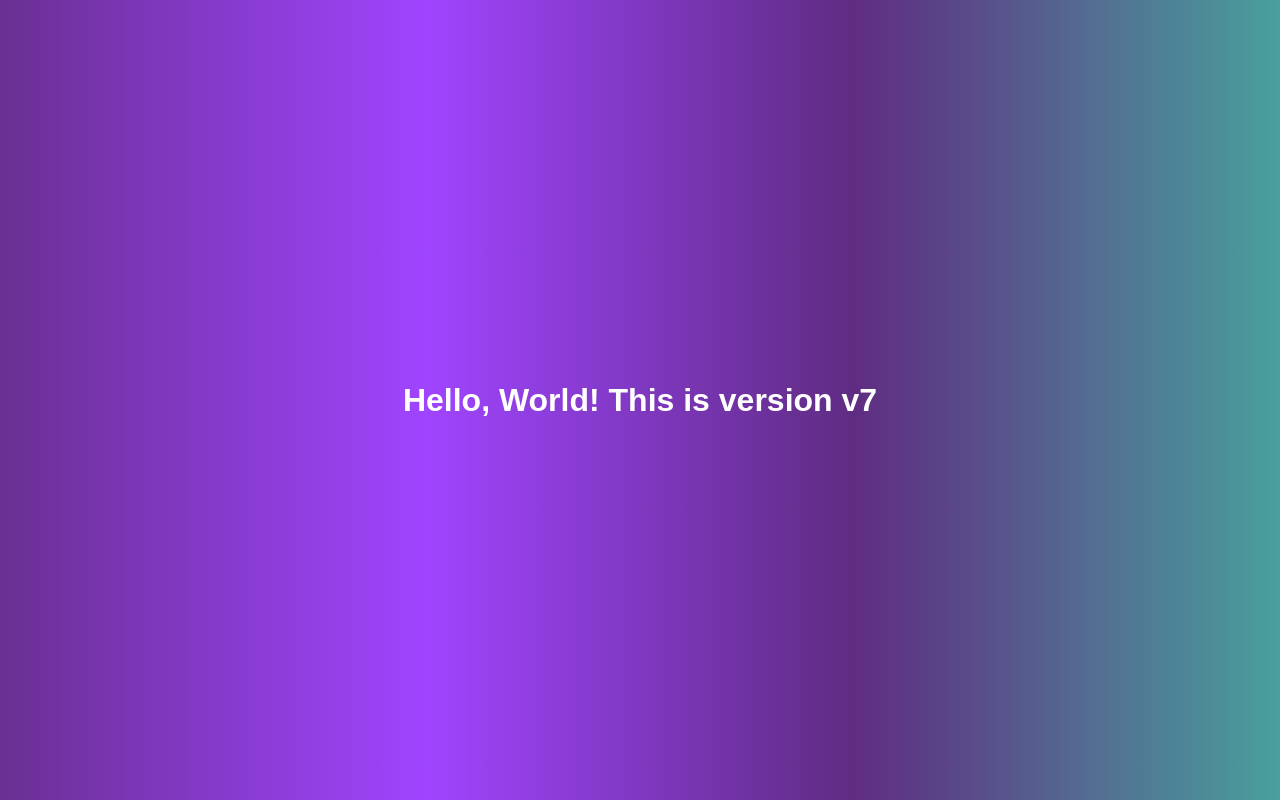
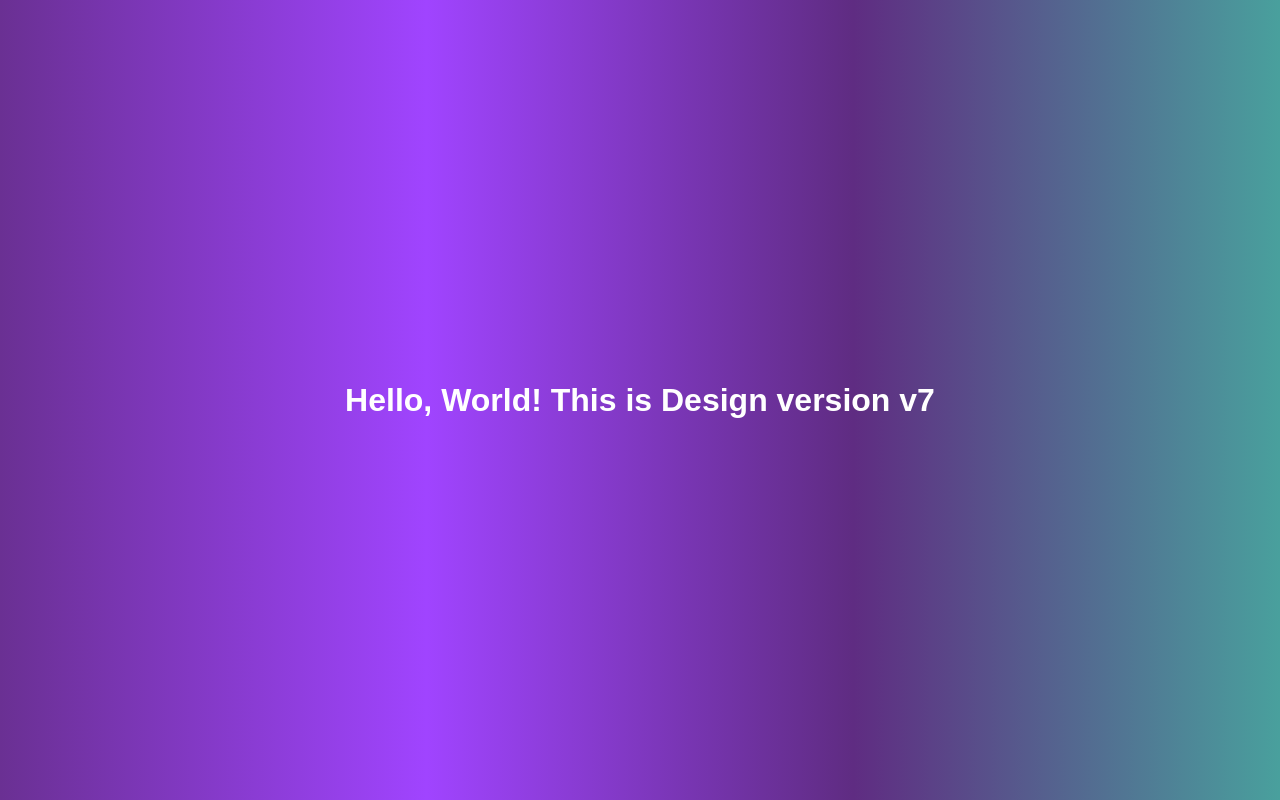
Before and after one commit to sanjana-patil12/my_repo, a plain HTML site: page index.html in a window 1280 px wide. Drawn offline with Linux system fonts and the light colour scheme.

Commit message:
Replaced text

```diff
--- a/index.html
+++ b/index.html
@@ -8,6 +8,6 @@
     <title>Document</title>
 </head>
 <body>
-    <h1> Hello, World! This is version v7</h1>
+    <h1> Hello, World! This is Design version v7</h1>
 </body>
 </html>
```
